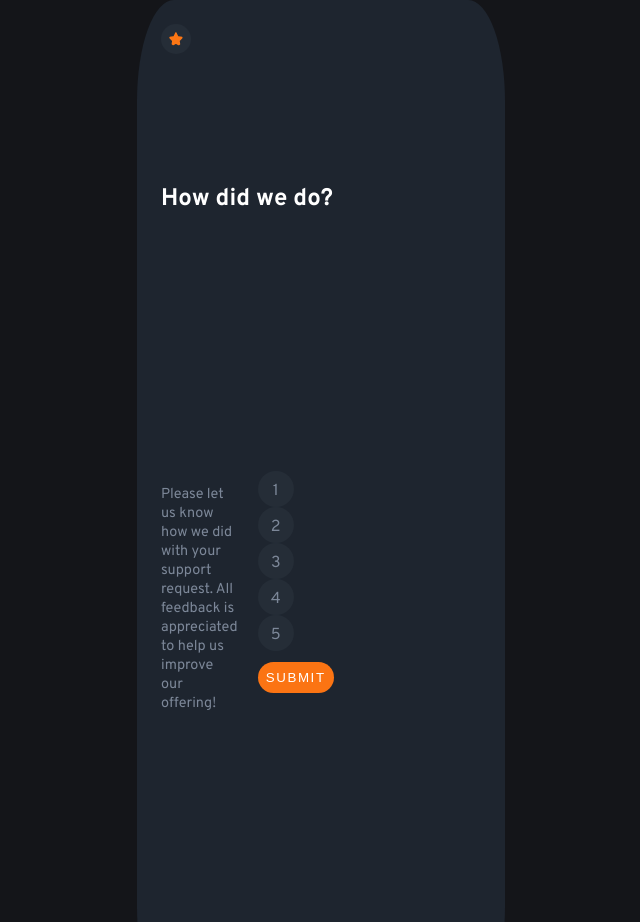
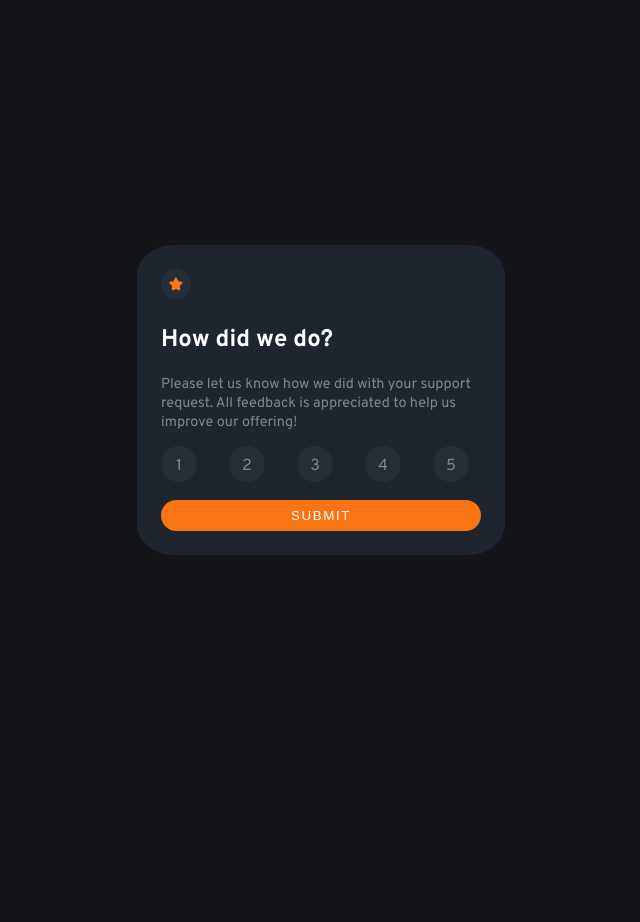
Before and after one commit to StinkyCodeMACHINE/interactive-rating-component-main, a plain HTML site: page index.html in a window 1280 px wide. Shown: the top 922 px of the page, without its empty margins (319-959 px from the left). After the commit the page ends 800 px from the top, so only its background shows below. Drawn offline with Linux system fonts and the light colour scheme.

Commit message:
cccchanges

```diff
--- a/index.html
+++ b/index.html
@@ -45,12 +45,6 @@
 
     .container {
       width: 320px;
-
-      display: grid;
-      column-gap: 20px;
-      grid-template-columns: repeat(5, 1fr);
-      grid-template-rows: 140px 50px 1fr 1fr 1fr;
-
       padding: 1.5rem;
       border-radius: 10%;
       background-color: hsl(215, 22%, 15%);
@@ -58,8 +52,7 @@
 
     .star {
       display: inline-block;
-      grid-row: 1;
-      grid-column: span 5;
+
     }
 
     .star img {
@@ -72,13 +65,18 @@
 
     h2 {
       font-weight: 700;
-      grid-row: span 2;
-      grid-column: span 5;
     }
 
     p {
       font-size: 0.9rem;
       color: hsl(216, 12%, 54%);
+    }
+
+    form {
+      display: grid;
+      column-gap: 20px;
+      grid-template-columns: repeat(5, 1fr);
+      grid-template-rows: 1fr 1fr;
     }
 
 
```
